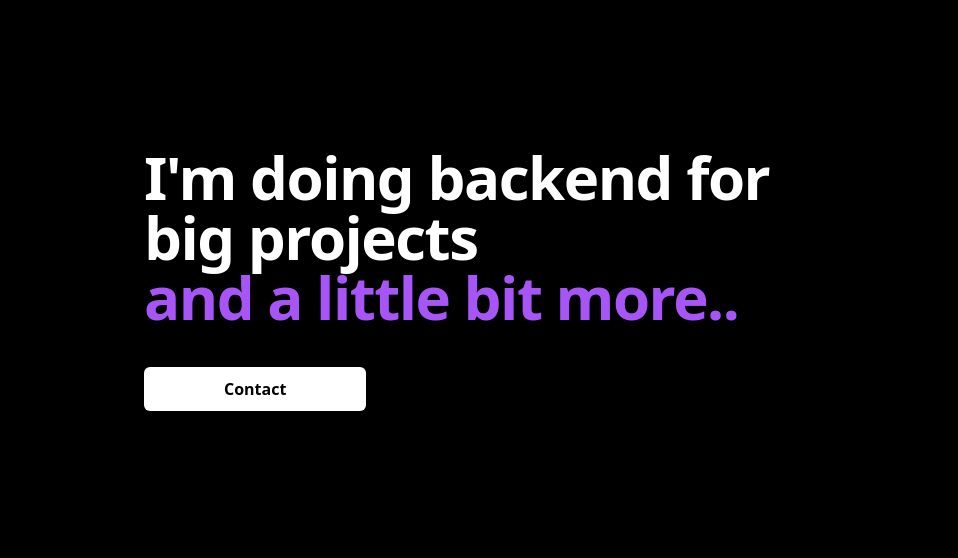
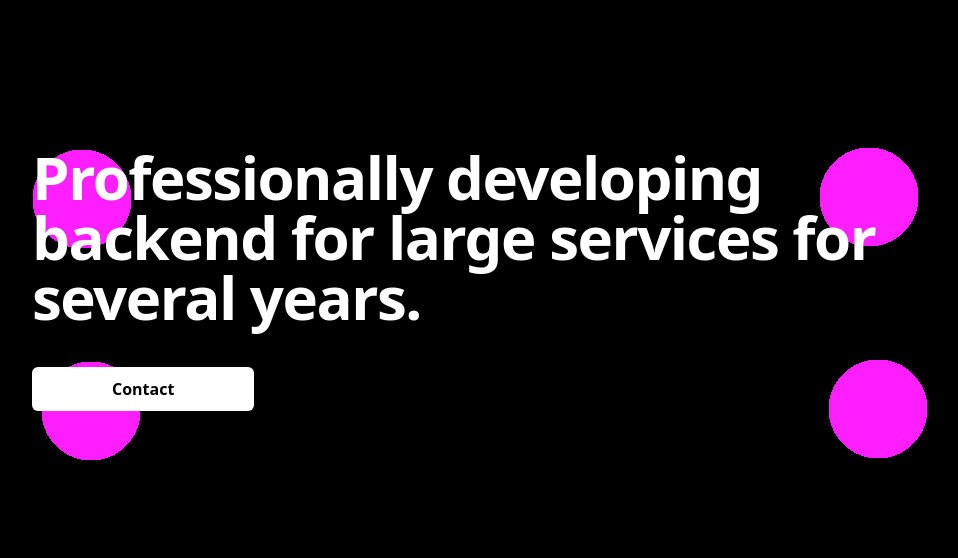
Before and after one commit to dynomake/dynomake, a plain HTML site: page index.html in a window 1280 px wide. Shown: the part 17-575 px from the top of the page, without its empty margins (160-1118 px from the left). Drawn offline with nearby package versions, Linux system fonts and the light colour scheme.

Commit message:
temporany animation

```diff
--- a/index.html
+++ b/index.html
@@ -1,5 +1,5 @@
 <!DOCTYPE html>
-<html class="bg-gray-900" lang="EN">
+<html class="bg-black" lang="EN">
 
 <head>
     <meta charset="utf-8">
@@ -16,17 +16,43 @@
             display: flex;
         }
     }
+
+    .animated-background {
+        position: relative;
+        /*overflow:;*/
+    }
+
+    .moving-circle {
+        position: absolute;
+        width: 100px;
+        height: 100px;
+        background: radial-gradient(circle, rgb(255, 30, 255) 70%, rgba(128, 0, 128, 0) 70%);
+        border-radius: 20%;
+        pointer-events: none;
+        transition: all 1s ease-out;
+        z-index: -1;
+    }
 </style>
 <div>
     <div class="relative isolate px-6 pt-5 lg:px-8">
 
-        <div class="mx-auto max-w-2xl py-24 sm:py-36 lg:py-36">
-            <div>
-                <h1 class="text-4xl font-bold tracking-tight text-white sm:text-6xl">I'm doing backend for big projects</h1>
-                <h1 class="text-4xl font-bold tracking-tight text-purple-500 sm:text-6xl">and a little bit more..</h1>
+<!--        по этому блоку должна быть анимация-->
+        <div class="mx-auto max-w-4xl py-24 sm:py-36 lg:py-36">
+<!--                <div class="mx-auto max-w-4xl py-24 sm:py-36 lg:py-36 animated-background" id="animatedBlock">-->
+                    <div class="moving-circle" id="movingCircle"></div>
+                    <div class="moving-circle" id="movingCircle2"></div>
+            <div class="moving-circle" id="movingCircle3"></div>
+                    <div class="moving-circle" id="movingCircle4"></div>
+
+            <!--                </div>-->
+
+                <div id="first-block-content">
+                    <h1 class="text-4xl font-bold tracking-tight text-white sm:text-6xl">Professionally developing backend for large services for several years.</h1>
                     <div class="mt-10 flex gap-x-6">
                         <a href="https://t.me/dynomake" class="rounded-md bg-white px-20 py-2.5 text-m font-semibold text-black hover:bg-purple-500">Contact</a>
                     </div>
+                </div>
+
             </div>
         </div>
 
@@ -34,6 +60,82 @@
 
 </div>
 <script>
+        const animatedBlock = document.getElementById('animatedBlock');
+        const circleFirst = document.getElementById('movingCircle');
+        const circleSecond = document.getElementById('movingCircle2');
+        const circleThird = document.getElementById('movingCircle3');
+        const circleFourts = document.getElementById('movingCircle4');
+
+        let pos = 0;
+        let posApply = 1
+
+        class Position {
+            static first = { x: 0, y: 0 };
+            static second = { x: getSizeWithMargin("first-block-content").width - 100, y: 0 };
+            static third = { x: getSizeWithMargin("first-block-content").width - 100, y: getSizeWithMargin("first-block-content").height };
+            static fourth = { x: 0, y: getSizeWithMargin("first-block-content").height };
+
+            static values = [Position.first, Position.second, Position.third, Position.fourth];
+
+            static byOrdinal(index) {
+                return Position.values[index];
+            }
+        }
+
+        let current = 0;
+
+        function resolveNext() {
+            current = (current + 1) % Position.values.length;
+            return Position.byOrdinal(current);
+        }
+
+        function next(n) {
+
+            return Position.byOrdinal((current + n) % Position.values.length);
+        }
+
+        function move() {
+
+            let pos = resolveNext()
+            circleFirst.style.marginLeft = pos.x + 'px';
+            circleFirst.style.marginTop = pos.y + 'px';
+
+            let spost = next(1)
+            circleSecond.style.marginLeft = spost.x + 'px';
+            circleSecond.style.marginTop = spost.y + 'px';
+
+            let tpost = next(2)
+            circleThird.style.marginLeft = tpost.x + 'px';
+            circleThird.style.marginTop = tpost.y + 'px';
+
+            let fpost = next(3)
+            circleFourts.style.marginLeft = fpost.x + 'px';
+            circleFourts.style.marginTop = fpost.y + 'px';
+        }
+
+        function animate() {
+            requestAnimationFrame(move);
+        }
+
+        function getSizeWithMargin(elementId) {
+            const element = document.getElementById(elementId);
+            const style = window.getComputedStyle(element);
+
+            return {
+                height: element.offsetHeight +
+                    parseFloat(style.marginTop) +
+                    parseFloat(style.marginBottom) - 50,
+                width: element.offsetWidth +
+                    parseFloat(style.marginLeft) +
+                    parseFloat(style.marginRight)
+            };
+        }
+
+        // first pos
+        animate();
+        setInterval(animate, 1020);
+
+        window.addEventListener('resize', animate);
 
 </script>
 </body>
```
Lines whose indentation alone changed are shown as unchanged.
